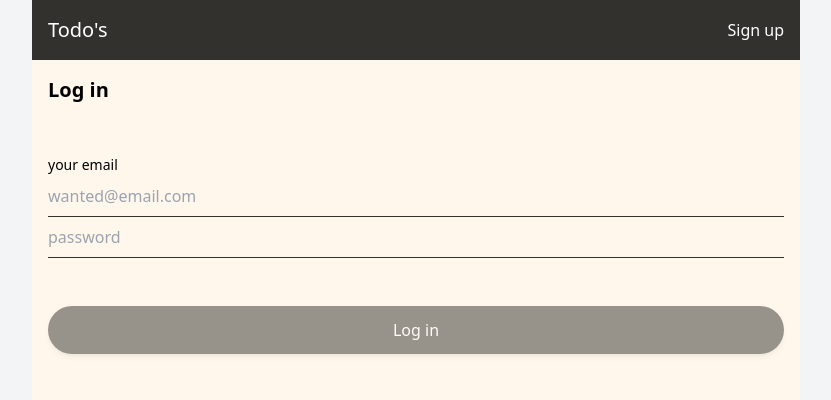
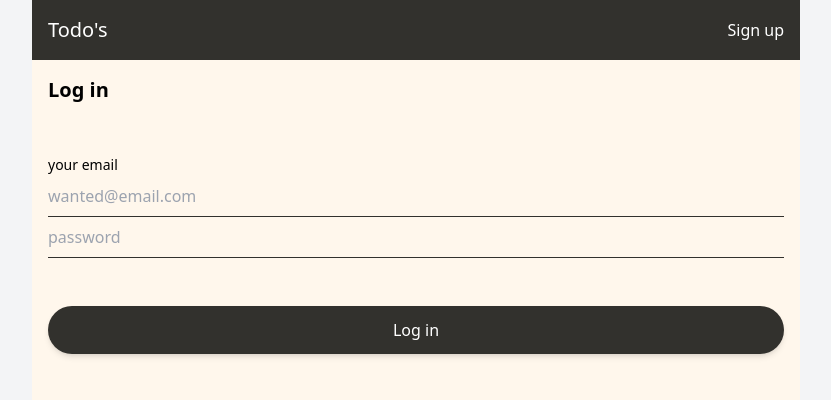
Before and after one commit to joooonis/wanted-pre-onboarding-frontend, a React (Create React App) app: page /signin in a window 1280 px wide. Shown: the top 400 px of the page, without its empty margins (224-1055 px from the left). Built offline with nearby package versions, Linux system fonts and the light colour scheme.

Commit message:
✨ feat : use button component

```diff
--- a/src/components/Button/Button.tsx
+++ b/src/components/Button.tsx
@@ -7,7 +7,7 @@ interface ButtonProps extends React.ButtonHTMLAttributes<HTMLButtonElement> {
 }
 
 export default function Button({
-  size,
+  size = 'lg',
   testId,
   onClick,
   children,
@@ -18,9 +18,8 @@ export default function Button({
       data-testid={testId}
       onClick={onClick}
       className={`${
-        size === 'lg' ? 'w-full py-3' : 'px-2 py-2'
-      } ${className} bg-system-black disabled:opacity-50 border-none font-light text-white shadow-md  rounded-full`}
-      type='submit'>
+        size === 'lg' ? 'w-full py-3' : 'px-2 py-2 text-sm'
+      } ${className} bg-system-black disabled:opacity-50 border-none font-light text-white shadow-md  rounded-full`}>
       {children}
     </button>
   );
--- a/src/components/Button/index.tsx
+++ /dev/null
@@ -1 +0,0 @@
-export { default } from './Button';
--- a/src/routes/root.tsx
+++ b/src/routes/root.tsx
@@ -1,5 +1,5 @@
 import { Link, Outlet, useLocation } from 'react-router-dom';
-import Button from '../components/Button/Button';
+import Button from '../components/Button';
 
 export default function Root(): JSX.Element {
   const location = useLocation();
--- a/src/routes/signin.tsx
+++ b/src/routes/signin.tsx
@@ -1,5 +1,6 @@
 import { useState, FormEvent, useEffect } from 'react';
 import { useNavigate } from 'react-router-dom';
+import Button from '../components/Button';
 
 export default function Signin(): JSX.Element {
   const [email, setEmail] = useState<string>('');
@@ -113,13 +114,13 @@ export default function Signin(): JSX.Element {
         )}
       </div>
       <div className='mt-12'>
-        <button
-          className='bg-system-black disabled:opacity-50 border-none font-light text-white w-full shadow-md py-3 rounded-full'
-          type='submit'
-          data-testid='signin-button'
-          disabled={!isEmailValid || !isPasswordValid}>
+        <Button
+          size='lg'
+          testId='signin-button'
+          disabled={!isEmailValid || !isPasswordValid}
+          type='submit'>
           Log in
-        </button>
+        </Button>
         {error && (
           <p className='text-red-500 my-2 text-xs text-center'>{error}</p>
         )}
--- a/src/routes/signup.tsx
+++ b/src/routes/signup.tsx
@@ -1,5 +1,6 @@
 import { useState, FormEvent, useEffect } from 'react';
 import { useNavigate } from 'react-router-dom';
+import Button from '../components/Button';
 
 export default function Signup(): JSX.Element {
   const [email, setEmail] = useState<string>('');
@@ -109,13 +110,13 @@ export default function Signup(): JSX.Element {
         )}
       </div>
       <div className='mt-12'>
-        <button
-          className='bg-system-black disabled:opacity-50 border-none font-light text-white w-full shadow-md py-3 rounded-full'
-          type='submit'
-          data-testid='signup-button'
-          disabled={!isEmailValid || !isPasswordValid}>
+        <Button
+          size='lg'
+          testId='signup-button'
+          disabled={!isEmailValid || !isPasswordValid}
+          type='submit'>
           Sign up
-        </button>
+        </Button>
         {error && (
           <p className='text-red-500 my-2 text-xs text-center'>{error}</p>
         )}
--- a/src/routes/todo.tsx
+++ b/src/routes/todo.tsx
@@ -1,5 +1,6 @@
 import { useEffect, useState } from 'react';
 import { useNavigate } from 'react-router-dom';
+import Button from '../components/Button';
 
 interface Todo {
   id: number;
@@ -8,7 +9,7 @@ interface Todo {
   userId: number;
 }
 
-export default function Todo(): JSX.Element {
+export default function TodoList(): JSX.Element {
   const [todos, setTodos] = useState<Todo[]>([]);
   const [newTodo, setNewTodo] = useState('');
   const [error, setError] = useState('');
@@ -247,34 +248,31 @@ export default function Todo(): JSX.Element {
             </label>
             <div className='space-x-2'>
               {editingTodoId === todo.id ? (
-                <button
-                  onClick={() => handleSaveTodo(todo.id)}
-                  className='bg-system-black disabled:opacity-50 border-none font-light text-white text-sm shadow-md px-2 py-2 rounded-full'
-                  data-testid='modify-button'>
+                <Button
+                  size='sm'
+                  testId='modify-button'
+                  onClick={() => handleSaveTodo(todo.id)}>
                   완료
-                </button>
+                </Button>
               ) : (
-                <button
-                  onClick={() => handleEditTodo(todo.id, todo.todo)}
-                  className='bg-system-black disabled:opacity-50 border-none font-light text-white text-sm shadow-md px-2 py-2 rounded-full'
-                  data-testid='modify-button'>
+                <Button
+                  size='sm'
+                  testId='modify-button'
+                  onClick={() => handleEditTodo(todo.id, todo.todo)}>
                   수정
-                </button>
+                </Button>
               )}
               {editingTodoId === todo.id ? (
-                <button
-                  onClick={() => setEditingTodoId(null)}
-                  className='bg-system-black disabled:opacity-50 border-none font-light text-white text-sm shadow-md px-2 py-2 rounded-full'
-                  data-testid='delete-button'>
+                <Button size='sm' onClick={() => setEditingTodoId(null)}>
                   취소
-                </button>
+                </Button>
               ) : (
-                <button
-                  onClick={() => handleDeleteTodo(todo.id)}
-                  className='bg-system-black disabled:opacity-50 border-none font-light text-white text-sm shadow-md px-2 py-2 rounded-full'
-                  data-testid='delete-button'>
+                <Button
+                  size='sm'
+                  testId='delete-button'
+                  onClick={() => handleDeleteTodo(todo.id)}>
                   삭제
-                </button>
+                </Button>
               )}
             </div>
           </li>
@@ -291,12 +289,9 @@ export default function Todo(): JSX.Element {
           className='w-full rounded-full px-4 py-3 placeholder:font-light appearance-none focus:outline-none'
           type='text'
         />
-        <button
-          data-testid='new-todo-add-button'
-          className='bg-system-black disabled:opacity-50 border-none font-light text-white w-full shadow-md py-3 rounded-full'
-          type='submit'>
+        <Button size='lg' testId='new-todo-add-button' type='submit'>
           추가
-        </button>
+        </Button>
       </form>
     </div>
   );
```
